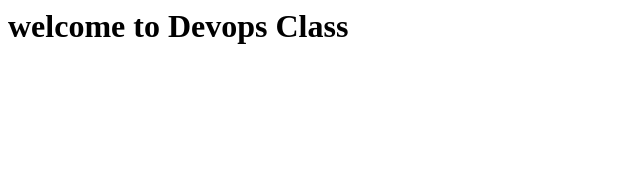
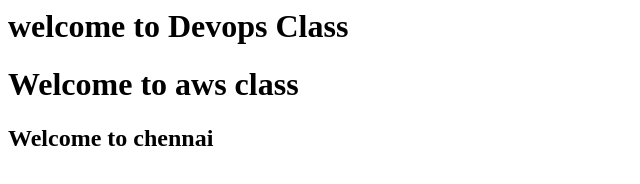
Before and after one commit to ersraj536/windows-repo, a plain HTML site: page index.html in a window 1280 px wide. Shown: the whole page, without its empty margins (0-640 px from the left). Drawn offline with Linux system fonts and the light colour scheme.

Commit message:
Update index.html

```diff
--- a/index.html
+++ b/index.html
@@ -1 +1,3 @@
 <h1> welcome to Devops Class </h1>
+<h1>Welcome to aws class </h>
+<h2>Welcome to chennai</h2>
```
